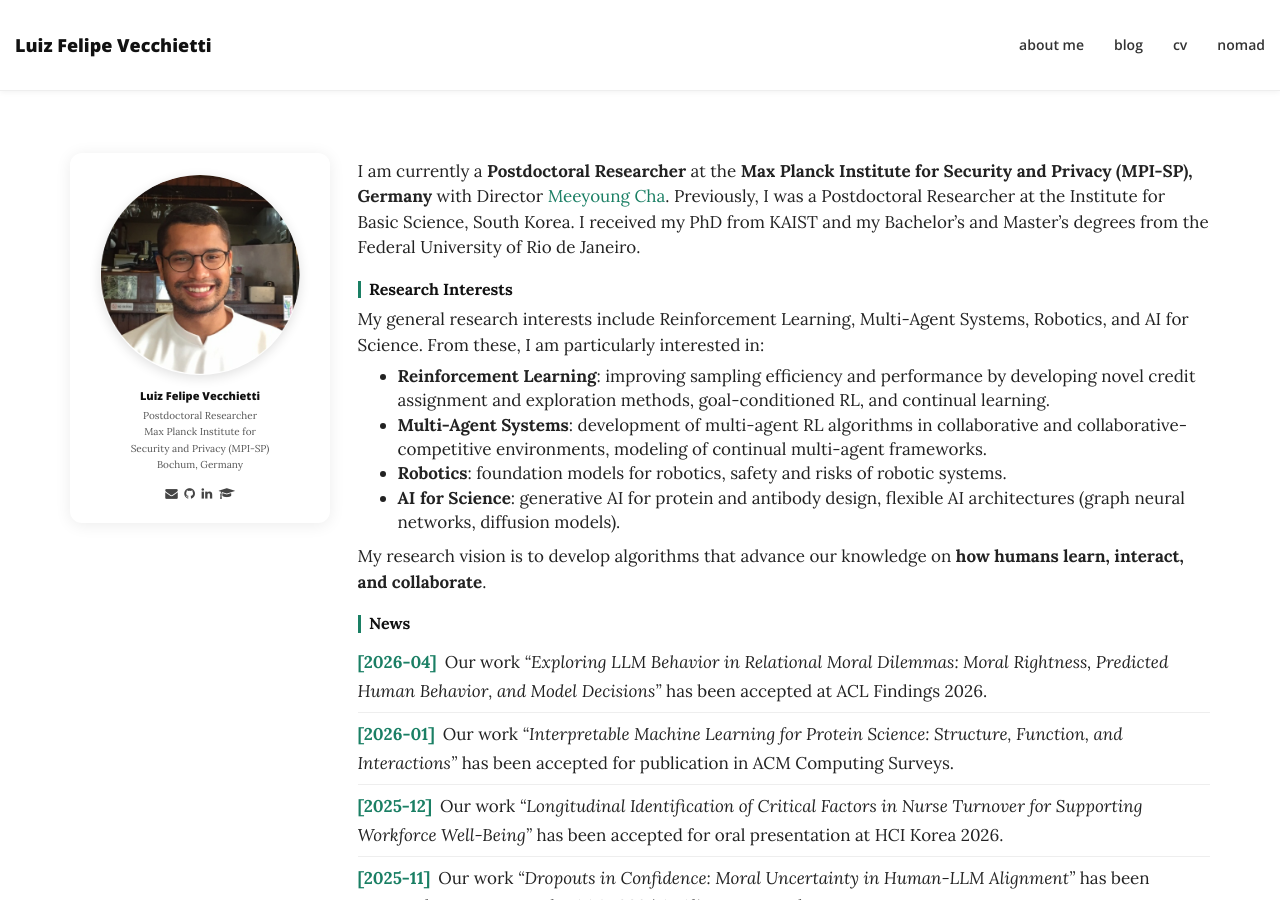
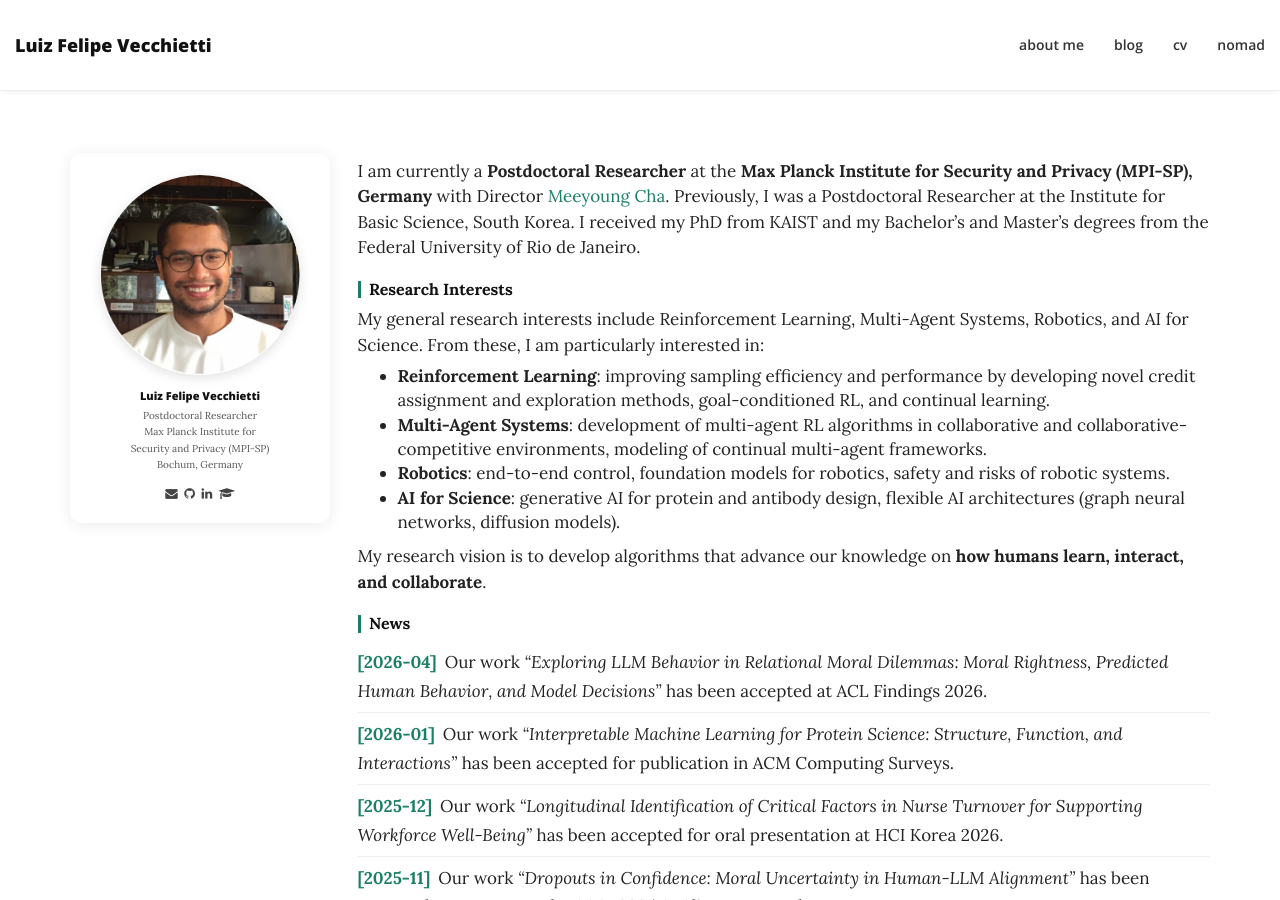
Before and after one commit to lfelipesv/lfelipesv.github.io, a Jekyll site: the page built from index.md, in a window 1280 px wide and 900 px high. Built offline with Jekyll 4.4.1, drawn with Linux system fonts in a browser that asks for light colours; nearby versions of some CDN libraries.

Commit message:
small addition on interests

```diff
--- a/index.md
+++ b/index.md
@@ -11,7 +11,7 @@ My general research interests include Reinforcement Learning, Multi-Agent System
 
 - **Reinforcement Learning**: improving sampling efficiency and performance by developing novel credit assignment and exploration methods, goal-conditioned RL, and continual learning.
 - **Multi-Agent Systems**: development of multi-agent RL algorithms in collaborative and collaborative-competitive environments, modeling of continual multi-agent frameworks.
-- **Robotics**: foundation models for robotics, safety and risks of robotic systems.
+- **Robotics**: end-to-end control, foundation models for robotics, safety and risks of robotic systems.
 - **AI for Science**: generative AI for protein and antibody design, flexible AI architectures (graph neural networks, diffusion models).
 
 My research vision is to develop algorithms that advance our knowledge on **how humans learn, interact, and collaborate**.
```
